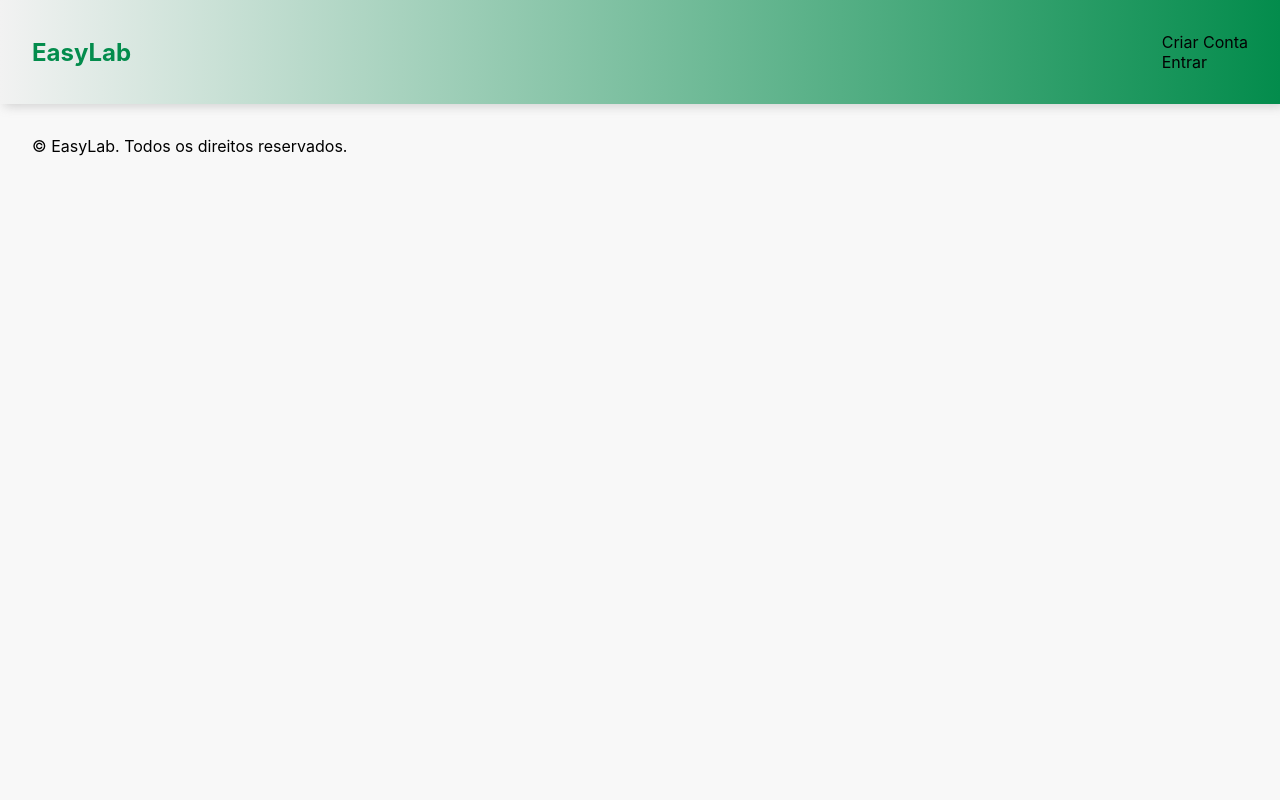
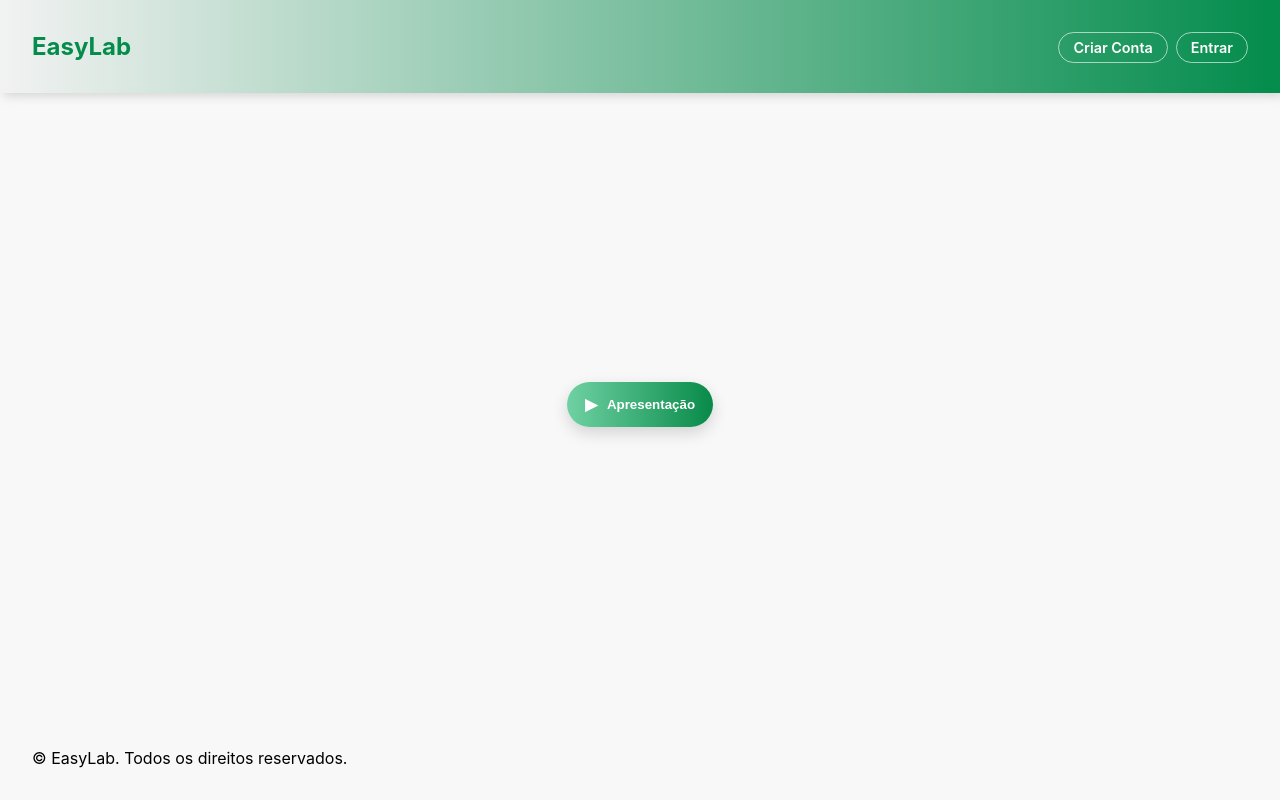
Before and after one commit to ArthurBandeira12/EasyLab, a PHP site: page / in a window 1280 px wide. Run offline with PHP 8.4, Linux system fonts and the light colour scheme; data that the repository does not hold is empty.

Commit message:
Ajuste no Welcome.php + style

```diff
--- a/src/assets/css/welcome.css
+++ b/src/assets/css/welcome.css
@@ -0,0 +1,171 @@
+html, body {
+  height: 100%;
+  margin: 0;
+  display: flex;
+  flex-direction: column;
+}
+
+body {
+  min-height: 100vh;
+}
+
+main.welcome-page {
+  flex: 1;
+  display: flex;
+  flex-direction: column;
+  align-items: center;
+  justify-content: center;
+  padding: 1rem;
+}
+
+.profile-info {
+  list-style: none;
+  display: flex;
+  flex-direction: row;
+  gap: 8px;
+  margin: 0;
+  padding: 0;
+}
+
+.profile-info li a {
+  font-size: 0.9rem;
+  font-weight: 600;
+  color: #fff;
+  text-decoration: none;
+  padding: 6px 14px;
+  border-radius: 20px;
+  border: 1px solid rgba(255, 255, 255, 0.6);
+  transition: all 0.25s ease;
+}
+
+.profile-info li a:hover {
+  background: #fff;
+  color: #088a49;
+}
+
+.profile-info li a:active {
+  transform: scale(0.96);
+}
+
+.play-btn {
+  display: flex;
+  align-items: center;
+  gap: .6rem;
+  padding: .8rem 1.1rem;
+  border: 0;
+  border-radius: 999px;
+  cursor: pointer;
+  font-weight: 700;
+  box-shadow: 0 6px 16px rgba(0,0,0,.15);
+  background: linear-gradient(90deg, #6fd1a3, #088a49);
+  color: #fff;
+  transition: transform .15s ease, box-shadow .2s ease, opacity .2s ease;
+}
+
+.play-btn:hover {
+  transform: translateY(-1px);
+  box-shadow: 0 10px 22px rgba(0,0,0,.18);
+}
+
+.play-btn .play-icon {
+  display: inline-block;
+  font-size: 1rem;
+  transition: transform .2s ease;
+}
+
+.play-btn[aria-expanded="true"] .play-icon {
+  transform: rotate(90deg);
+}
+
+.welcome-card {
+  width: min(900px, 92vw);
+  margin-top: 1.5rem;
+  background: #fff;
+  color: #0b0f12;
+  border-radius: 16px;
+  box-shadow: 0 10px 30px rgba(0,0,0,.12);
+  overflow: hidden;
+  max-height: 0;
+  opacity: 0;
+  transition: max-height .5s ease, opacity .35s ease;
+}
+
+.welcome-card.open {
+  opacity: 1;
+  max-height: 600px;
+}
+
+.welcome-typed {
+  padding: 1.6rem 1.8rem 2rem;
+}
+
+.welcome-typed h1 {
+  font-size: 2rem;
+  margin: .25rem 0 1rem;
+  line-height: 1.2;
+}
+
+.welcome-typed p {
+  font-size: 1rem;
+  line-height: 1.6;
+  color: #222;
+  margin: .5rem 0;
+}
+
+.welcome-typed,
+.welcome-typed * {
+  word-break: normal !important;
+  overflow-wrap: normal !important;
+  hyphens: manual !important;
+}
+
+.typeline {
+  white-space: normal;
+}
+
+.typeline .word {
+  display: inline-flex;
+  flex-wrap: nowrap;
+  align-items: baseline;
+  white-space: nowrap;
+  margin-right: .25em;
+}
+
+.typeline .word:last-child {
+  margin-right: 0;
+}
+
+.typeline .char {
+  opacity: 0;
+  display: inline-block;
+  filter: blur(2px);
+  transform: translate(var(--dx,0px), var(--dy,8px)) rotate(var(--rot,0deg));
+  animation: windIn .6s cubic-bezier(.2,.7,.3,1) forwards;
+}
+
+@keyframes windIn {
+  to {
+    opacity: 1;
+    filter: blur(0);
+    transform: translate(0,0) rotate(0deg);
+  }
+}
+
+/* cursor */
+.typing-caret::after {
+  content: "|";
+  margin-left: 2px;
+  animation: blink .9s steps(1,end) infinite;
+}
+
+@keyframes blink {
+  50% { opacity: 0; }
+}
+
+.typing-caret::after { content: none !important; }
+
+.welcome-typed h1.typing-caret::after {
+  content: "|";
+  margin-left: 2px;
+  animation: blink .9s steps(1,end) infinite;
+}
--- a/src/views/welcome.php
+++ b/src/views/welcome.php
@@ -2,21 +2,103 @@
 include_once './src/components/head.php';
 include_once './src/components/header.php';
 ?>
+<html>
+ <link rel="stylesheet" href="src/assets/css/welcome.css">
+  <body class="no-scroll">
+   <main class="welcome-page">
 
-<body class="no-scroll">
-    <main>
-    </main>
+     <button id="welcomePlay" class="play-btn" aria-expanded="false">
+      <span class="play-icon">▶</span>
+      <span class="play-label">Apresentação</span>
+     </button>
 
+     <section id="welcomeCard" class="welcome-card" hidden>
+      <div class="welcome-typed">
+       <h1 data-type="Bem-vindo"></h1>
+       <p data-type="O EasyLab é uma plataforma inteligente desenvolvida para transformar a forma como o IFPE Campus Igarassu organiza e gerencia o uso de salas e laboratórios. Criado para facilitar a vida de professores e servidores, o sistema reúne em um só lugar todas as informações necessárias para administrar os espaços de maneira simples e eficiente."></p>
+       <p data-type="Com o EasyLab, é possível reservar salas e laboratórios de forma prática, evitando conflitos de horários e garantindo que cada espaço seja utilizado da melhor maneira possível. Ao centralizar o controle das reservas, a plataforma elimina a falta de informação e traz mais organização para o dia a dia acadêmico, promovendo um ambiente de trabalho mais produtivo e colaborativo para todos."></p>
+      </div>
+     </section>
+   </main>
+  </body>
+ </html>
 
-    <?php include_once './src/components/footer.php'; ?>
-    <script src="./src/fullcalendar-6.1.17/dist/index.global.min.js"></script>
-    <script src="./src/assets/js/calendar.js"></script>
-    <div id="modal-editar" style="display:none;">
-        <?php include './src/views/reserva/edit.php'; ?>
-    </div>
+<script>
+(function(){
+  const btn   = document.getElementById('welcomePlay');
+  const card  = document.getElementById('welcomeCard');
+  const nodes = Array.from(card.querySelectorAll('[data-type]'));
+  let animating = false, openedOnce = false;
+  const sleep = ms => new Promise(r => setTimeout(r, ms));
 
+  async function windyType(el, text, {
+    step = 28, jitter = 35, wordGap = 160, startDelay = 80,
+    caret = false                    // <— NOVO
+  } = {}){
+    el.textContent = '';
+    el.classList.add('typeline');
+    if (caret) el.classList.add('typing-caret'); else el.classList.remove('typing-caret');
 
+    let delay = startDelay;
+    const words = text.split(' ');
+    for (let w = 0; w < words.length; w++){
+      const word = words[w];
+      const wordSpan = document.createElement('span');
+      wordSpan.className = 'word';
+      el.appendChild(wordSpan);
 
-</body>
+      for (let i = 0; i < word.length; i++){
+        const ch = word[i];
+        const span = document.createElement('span');
+        span.className = 'char';
+        span.textContent = ch;
+        const dx  = (Math.random()*10 - 5).toFixed(1);
+        const dy  = (6 + Math.random()*10).toFixed(1);
+        const rot = (Math.random()*2 - 1).toFixed(2);
+        span.style.setProperty('--dx', dx+'px');
+        span.style.setProperty('--dy', dy+'px');
+        span.style.setProperty('--rot', rot+'deg');
+        span.style.animationDelay = `${delay}ms`;
+        wordSpan.appendChild(span);
+        delay += step + Math.random()*jitter;
+      }
+      delay += wordGap;
+    }
+    await sleep(delay + 300);
+    el.classList.remove('typing-caret');
+  }
 
-</html>
+  async function runSequence(){
+    animating = true;
+    for (const el of nodes){
+      const text = el.getAttribute('data-type') || '';
+      if (el.tagName === 'H1') {
+        await windyType(el, text, { step: 28, jitter: 35, wordGap: 160, startDelay: 80, caret: true });
+      } else {
+        await windyType(el, text, { step: 10, jitter: 15, wordGap: 60, startDelay: 20, caret: false });
+      }
+      await sleep(120);
+    }
+    animating = false; openedOnce = true;
+  }
+
+  function reset(){
+    nodes.forEach(el => { el.textContent = ''; el.classList.remove('typeline','typing-caret'); });
+    animating = false; openedOnce = false;
+  }
+
+  btn.addEventListener('click', async () => {
+    const open = btn.getAttribute('aria-expanded') === 'true';
+    if (!open){
+      btn.setAttribute('aria-expanded','true');
+      card.hidden = false; void card.offsetHeight; card.classList.add('open');
+      if (!openedOnce && !animating) await runSequence();
+    } else {
+      btn.setAttribute('aria-expanded','false');
+      card.classList.remove('open');
+      setTimeout(() => { card.hidden = true; reset(); }, 420);
+    }
+  });
+})();
+</script>
+ <?php include_once './src/components/footer.php'; ?>
```
